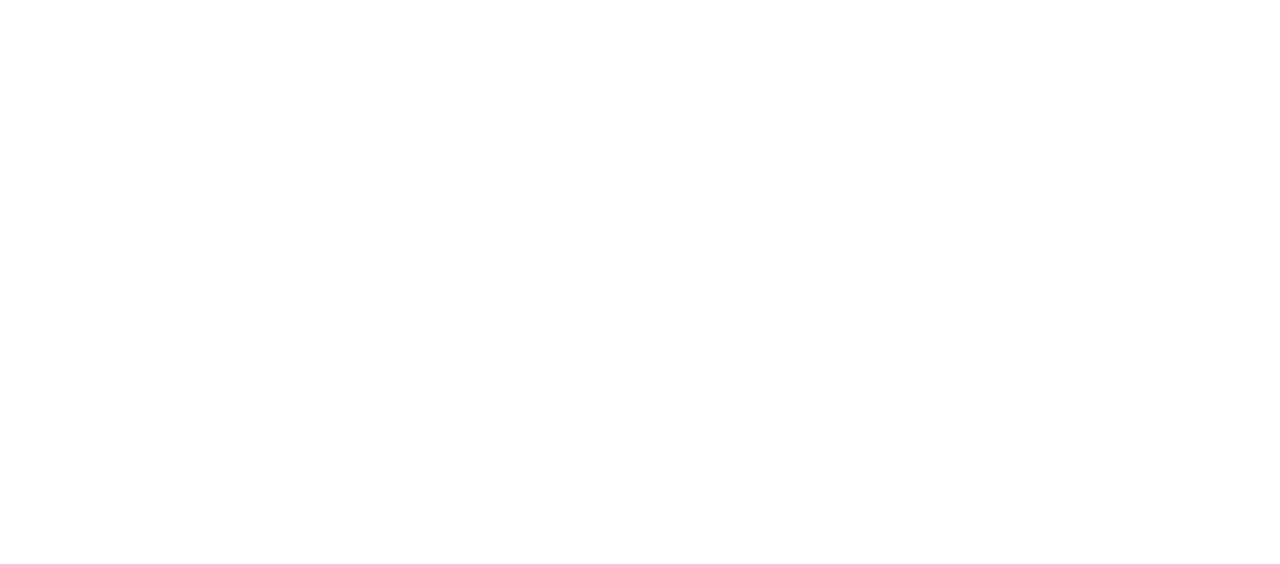
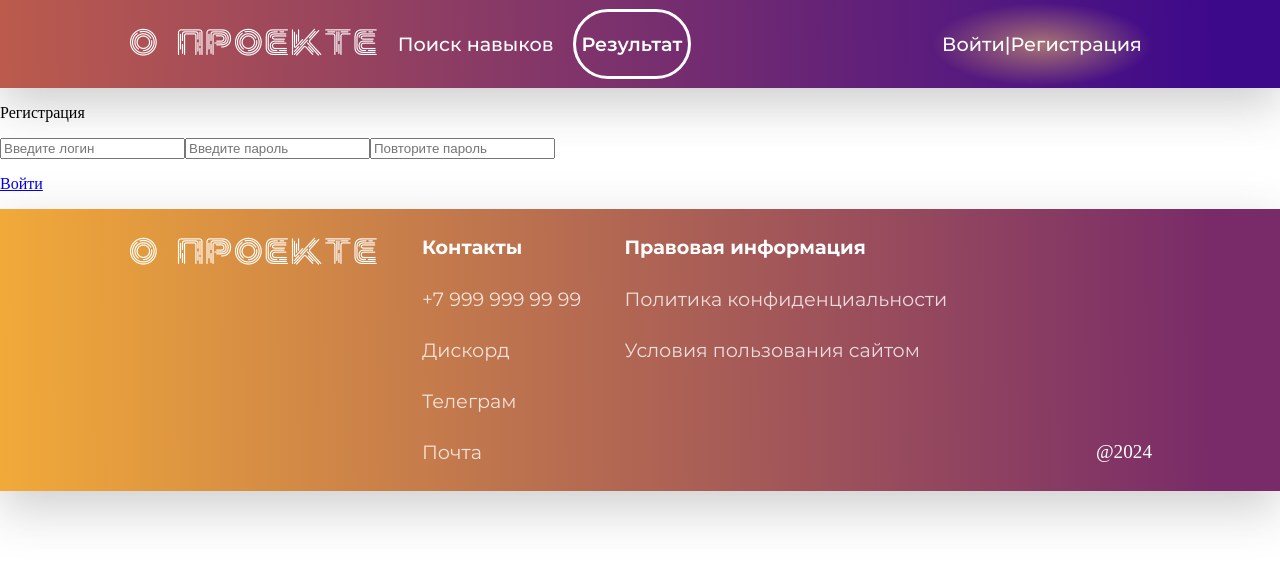
Before and after one commit to IlyaMukhametyanov/hh_analized, an Angular app: page /auth in a window 1280 px wide. Before the commit this address led to /. Shown: the top 564 px of the page. Built offline with nearby package versions, Linux system fonts and the light colour scheme.

Commit message:
созданы две кнопки под страницы регистрации и авторизации. скелет страницы авторизации

```diff
--- a/src/app/app-routing.module.ts
+++ b/src/app/app-routing.module.ts
@@ -2,10 +2,12 @@
 import { RouterModule, Routes } from '@angular/router';
 import { AboutPageComponent } from './components/about-page/about-page.component';
 import { RegistrationPageComponent } from './components/registration-page/registration-page.component'
+import { AuthPageComponent } from './components/auth-page/auth-page.component'
 
 const routes: Routes = [
   { path: '', component: AboutPageComponent },
-  { path: 'registration', component: RegistrationPageComponent}
+  { path: 'registration', component: RegistrationPageComponent},
+  { path: 'auth', component:AuthPageComponent},
 ];
 
 @NgModule({
--- a/src/app/app.module.ts
+++ b/src/app/app.module.ts
@@ -8,6 +8,7 @@
 import { FooterComponent } from './components/footer/footer.component';
 import { SkillAnalizeComponent } from './components/skill-analize/skill-analize.component';
 import { RegistrationPageComponent } from './components/registration-page/registration-page.component';
+import { AuthPageComponent } from './components/auth-page/auth-page.component'
 
 @NgModule({
   declarations: [
@@ -16,7 +17,8 @@
     HeaderComponent,
     FooterComponent,
     SkillAnalizeComponent,
-    RegistrationPageComponent
+    RegistrationPageComponent,
+      AuthPageComponent
   ],
   imports: [
     BrowserModule,
--- a/src/app/components/auth-page/auth-page.component.html
+++ b/src/app/components/auth-page/auth-page.component.html
@@ -1 +1,24 @@
-<p>auth-page works!</p>
+<app-header></app-header>
+<div class="background">
+    <div class="graphic">
+        <div class="content">
+            <div class="regBlock">
+                <p class="regTitle">
+                    Регистрация
+                </p>
+
+
+
+
+                <input placeholder="Введите логин" type="text" class="login sectionHeight" >
+
+                <input placeholder="Введите пароль" type="password" class="password">
+                <input placeholder="Повторите пароль" type="password" class="retypePassword">
+                <p class="regButton"><a routerLink="/auth">Войти</a></p>
+
+            </div>
+        </div>
+
+    </div>
+</div>
+<app-footer></app-footer>
--- a/src/app/components/header/header.component.html
+++ b/src/app/components/header/header.component.html
@@ -9,7 +9,9 @@
         </div>
         <ng-template [ngIf]="nonAuthorized" [ngIfElse]="authBlock">
             <div class="headerSection2">
-                <a routerLink="/registration"><p class="render2Sec montserrat same">Войти | Регистрация</p></a>
+                <a routerLink="/auth"><p class="montserrat same">Войти</p></a>
+                <p class="montserrat same palka">|</p>
+                <a routerLink="/registration"><p class="montserrat same">Регистрация</p></a>
             </div>
                 </ng-template>
 
--- a/src/app/components/header/header.component.scss
+++ b/src/app/components/header/header.component.scss
@@ -21,6 +21,9 @@
   p:hover{
     text-shadow: rgba(0, 0, 0, 0.5) 1px 2px 5px;
     opacity: 1.5;}
+  .palka:hover{
+    text-shadow: none;
+  }
   a{
     outline: none;
     text-decoration: none;
@@ -50,13 +53,13 @@
   }
 .headerSection2{
   display: flex;
-  flex-direction: column;
+  flex-direction: row;
   justify-content: center;
   align-content: center;
   align-items: center;
 
   padding: 1%;
-  background:radial-gradient(50% 50% at 50% 50%, rgba(255, 209, 102, 0.8) 0%, rgba(153, 125, 61, 0) 100%);
+  background:radial-gradient(50% 50% at 50% 50%, rgba(255, 209, 102, 0.5) 0%, rgba(153, 125, 61, 0) 100%);
   .userPic{
     height: 60px;
     border: 1px transparent;
```
